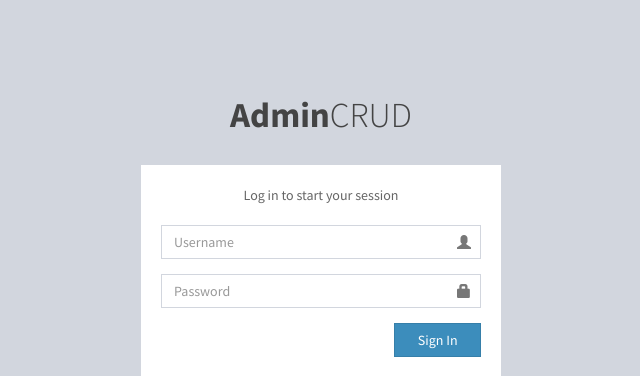
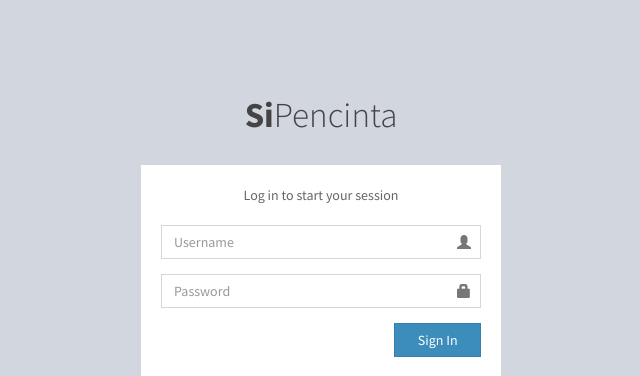
Before and after one commit to kresno/admin-keuangan, a CodeIgniter app: page /Auth in a window 1280 px wide. Shown: the top 376 px of the page, without its empty margins (319-959 px from the left). Run offline with CodeIgniter, Linux system fonts and the light colour scheme.

Commit message:
edit all

```diff
--- a/application/views/login.php
+++ b/application/views/login.php
@@ -3,7 +3,7 @@
   <head>
     <meta charset="utf-8">
     <meta http-equiv="X-UA-Compatible" content="IE=edge">
-    <title>SiPecinta | Log in</title>
+    <title>SiPencinta | Log in</title>
     <!-- Tell the browser to be responsive to screen width -->
     <meta content="width=device-width, initial-scale=1, maximum-scale=1, user-scalable=no" name="viewport">
     <!-- Bootstrap 3.3.6 -->
@@ -27,7 +27,7 @@
   <body class="hold-transition login-page">
     <div class="login-box">
       <div class="login-logo">
-        <a href="<?php echo base_url(); ?>assets/index2.html"><b>Admin</b>CRUD</a>
+        <a href="#"><b>Si</b>Pencinta</a>
       </div>
 
       <!-- /.login-logo -->
```
